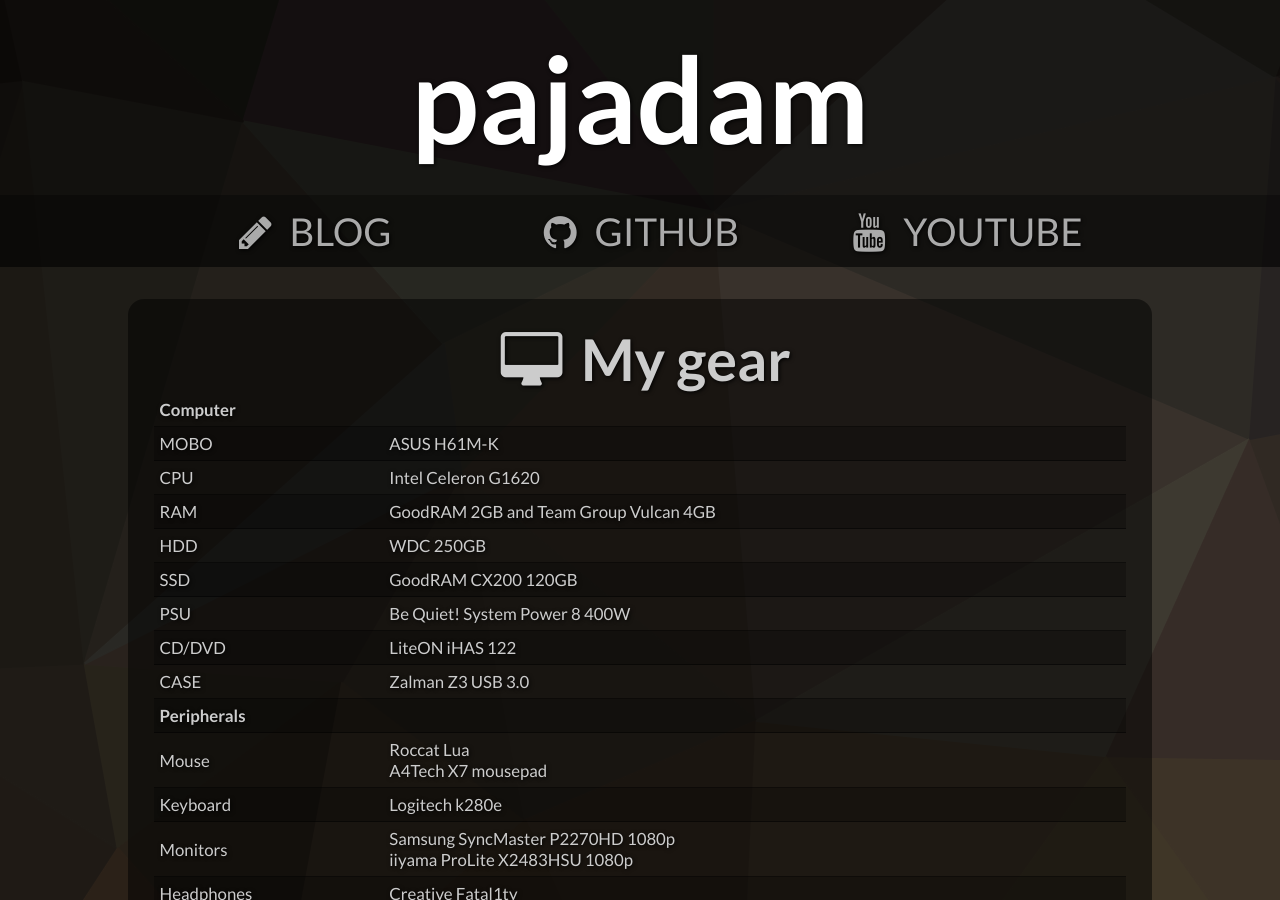
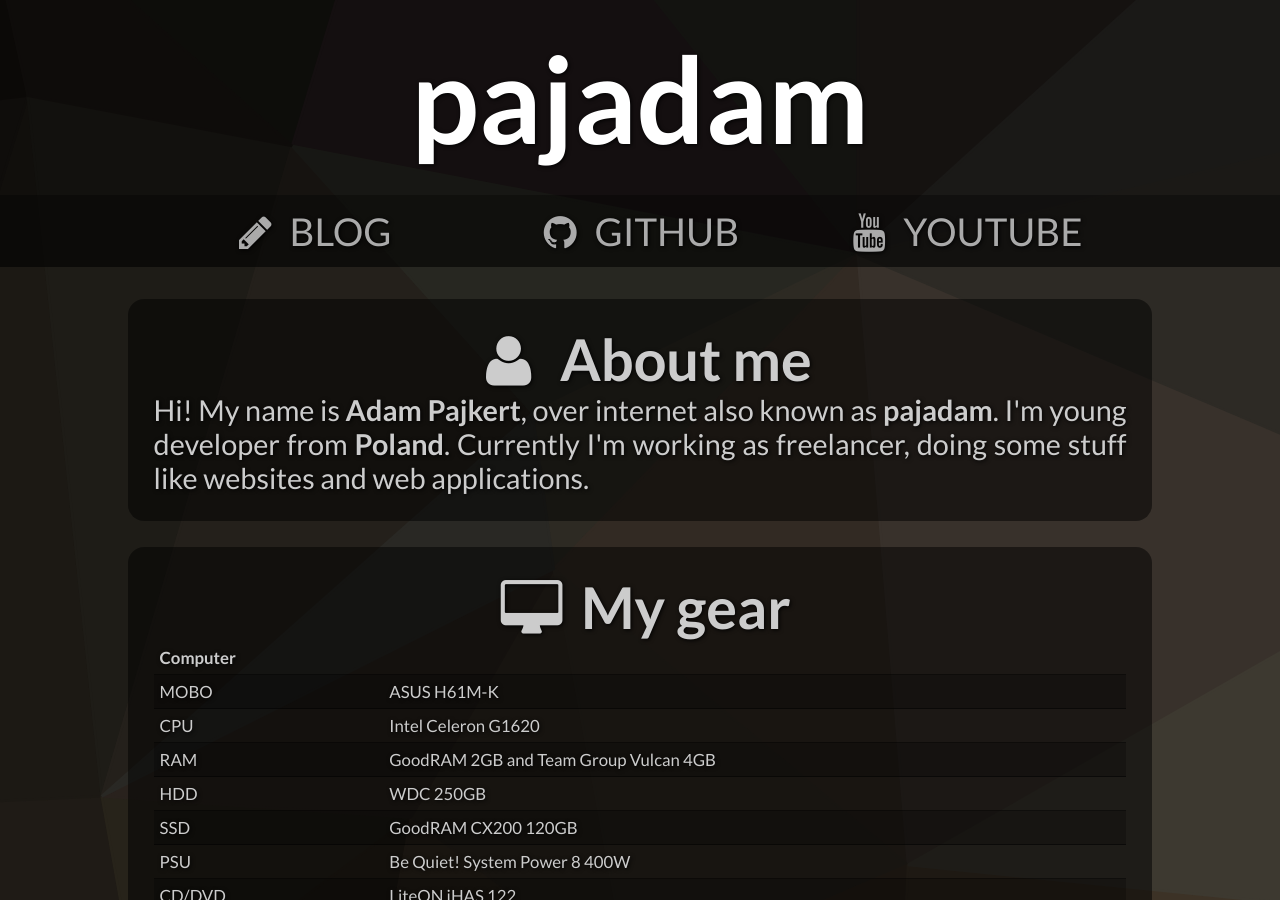
Before and after one commit to pajadam/pajadam.me, a Jekyll site: the page built from index.html, in a window 1280 px wide and 900 px high. Built offline with Jekyll 4.4.1, drawn with Linux system fonts in a browser that asks for light colours.

Commit message:
Added "about me" box.

```diff
--- a/index.html
+++ b/index.html
@@ -1,6 +1,21 @@
 ---
 layout: default
 ---
+
+<div class="centered box">
+
+    <h1><i class="icon-about"></i> About me</h1>
+
+    <p class="justify">
+        Hi! My name is <b>Adam Pajkert</b>, over internet also known as <b>pajadam</b>.
+        I'm young developer from <b>Poland</b>. Currently I'm working as freelancer,
+        doing some stuff like websites and web applications.
+    </p>
+
+</div>
+
+<div class="spacer"></div>
+
 <div class="centered box">
 
     <h1><i class="icon-desktop"></i> My gear</h1>
@@ -11,7 +26,7 @@
 
 <div class="spacer"></div>
 
-<div class="centered box">
+<div id="links" class="centered box">
     <h1>Useful links</h1>
 
     <a title="Visit my GitHub account." href="https://github.com/pajadam" class="icon-github link"></a>
```
